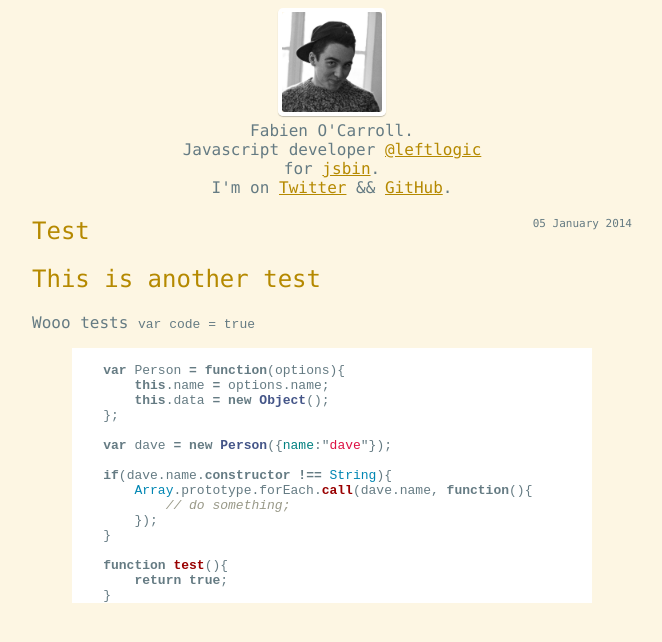
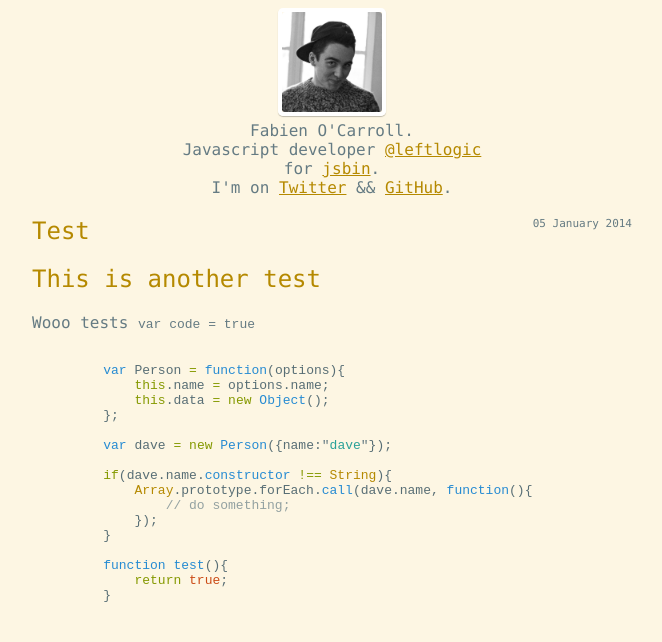
Before and after one commit to allouis/allouis.github.io, a Jekyll site: the page built from index.html, in a window 1280 px wide. Shown: the top 642 px of the page, without its empty margins (308-970 px from the left). Built offline with Jekyll 4.4.1, drawn with Linux system fonts in a browser that asks for light colours; Markdown is read by kramdown in place of the engine named in the settings; the list of posts is cut into pages by our own code.

Commit message:
Adding solarized code highlight

```diff
--- a/css/syntax.css
+++ b/css/syntax.css
@@ -1,60 +1,89 @@
-.highlight  { background: #ffffff; }
-.highlight .c { color: #999988; font-style: italic } /* Comment */
-.highlight .err { color: #a61717; background-color: #e3d2d2 } /* Error */
-.highlight .k { font-weight: bold } /* Keyword */
-.highlight .o { font-weight: bold } /* Operator */
-.highlight .cm { color: #999988; font-style: italic } /* Comment.Multiline */
-.highlight .cp { color: #999999; font-weight: bold } /* Comment.Preproc */
-.highlight .c1 { color: #999988; font-style: italic } /* Comment.Single */
-.highlight .cs { color: #999999; font-weight: bold; font-style: italic } /* Comment.Special */
-.highlight .gd { color: #000000; background-color: #ffdddd } /* Generic.Deleted */
-.highlight .gd .x { color: #000000; background-color: #ffaaaa } /* Generic.Deleted.Specific */
-.highlight .ge { font-style: italic } /* Generic.Emph */
-.highlight .gr { color: #aa0000 } /* Generic.Error */
-.highlight .gh { color: #999999 } /* Generic.Heading */
-.highlight .gi { color: #000000; background-color: #ddffdd } /* Generic.Inserted */
-.highlight .gi .x { color: #000000; background-color: #aaffaa } /* Generic.Inserted.Specific */
-.highlight .go { color: #888888 } /* Generic.Output */
-.highlight .gp { color: #555555 } /* Generic.Prompt */
-.highlight .gs { font-weight: bold } /* Generic.Strong */
-.highlight .gu { color: #aaaaaa } /* Generic.Subheading */
-.highlight .gt { color: #aa0000 } /* Generic.Traceback */
-.highlight .kc { font-weight: bold } /* Keyword.Constant */
-.highlight .kd { font-weight: bold } /* Keyword.Declaration */
-.highlight .kp { font-weight: bold } /* Keyword.Pseudo */
-.highlight .kr { font-weight: bold } /* Keyword.Reserved */
-.highlight .kt { color: #445588; font-weight: bold } /* Keyword.Type */
-.highlight .m { color: #009999 } /* Literal.Number */
-.highlight .s { color: #d14 } /* Literal.String */
-.highlight .na { color: #008080 } /* Name.Attribute */
-.highlight .nb { color: #0086B3 } /* Name.Builtin */
-.highlight .nc { color: #445588; font-weight: bold } /* Name.Class */
-.highlight .no { color: #008080 } /* Name.Constant */
-.highlight .ni { color: #800080 } /* Name.Entity */
-.highlight .ne { color: #990000; font-weight: bold } /* Name.Exception */
-.highlight .nf { color: #990000; font-weight: bold } /* Name.Function */
-.highlight .nn { color: #555555 } /* Name.Namespace */
-.highlight .nt { color: #000080 } /* Name.Tag */
-.highlight .nv { color: #008080 } /* Name.Variable */
-.highlight .ow { font-weight: bold } /* Operator.Word */
-.highlight .w { color: #bbbbbb } /* Text.Whitespace */
-.highlight .mf { color: #009999 } /* Literal.Number.Float */
-.highlight .mh { color: #009999 } /* Literal.Number.Hex */
-.highlight .mi { color: #009999 } /* Literal.Number.Integer */
-.highlight .mo { color: #009999 } /* Literal.Number.Oct */
-.highlight .sb { color: #d14 } /* Literal.String.Backtick */
-.highlight .sc { color: #d14 } /* Literal.String.Char */
-.highlight .sd { color: #d14 } /* Literal.String.Doc */
-.highlight .s2 { color: #d14 } /* Literal.String.Double */
-.highlight .se { color: #d14 } /* Literal.String.Escape */
-.highlight .sh { color: #d14 } /* Literal.String.Heredoc */
-.highlight .si { color: #d14 } /* Literal.String.Interpol */
-.highlight .sx { color: #d14 } /* Literal.String.Other */
-.highlight .sr { color: #009926 } /* Literal.String.Regex */
-.highlight .s1 { color: #d14 } /* Literal.String.Single */
-.highlight .ss { color: #990073 } /* Literal.String.Symbol */
-.highlight .bp { color: #999999 } /* Name.Builtin.Pseudo */
-.highlight .vc { color: #008080 } /* Name.Variable.Class */
-.highlight .vg { color: #008080 } /* Name.Variable.Global */
-.highlight .vi { color: #008080 } /* Name.Variable.Instance */
-.highlight .il { color: #009999 } /* Literal.Number.Integer.Long */
+/* Solarized Light
+
+For use with Jekyll and Pygments
+
+http://ethanschoonover.com/solarized
+
+SOLARIZED HEX      ROLE
+--------- -------- ------------------------------------------
+base01    #586e75  body text / default code / primary content
+base1     #93a1a1  comments / secondary content
+base3     #fdf6e3  background
+orange    #cb4b16  constants
+red       #dc322f  regex, special keywords
+blue      #268bd2  reserved keywords
+cyan      #2aa198  strings, numbers
+green     #859900  operators, other keywords
+*/
+
+.highlight { color: #586e75 }
+html.light .highlight { background-color: #fdf6e3}
+html.dark .highlight { background-color: #fdf6e3}
+.highlight .c { color: #93a1a1 } /* Comment */
+.highlight .err { color: #586e75 } /* Error */
+.highlight .g { color: #586e75 } /* Generic */
+.highlight .k { color: #859900 } /* Keyword */
+.highlight .l { color: #586e75 } /* Literal */
+.highlight .n { color: #586e75 } /* Name */
+.highlight .o { color: #859900 } /* Operator */
+.highlight .x { color: #cb4b16 } /* Other */
+.highlight .p { color: #586e75 } /* Punctuation */
+.highlight .cm { color: #93a1a1 } /* Comment.Multiline */
+.highlight .cp { color: #859900 } /* Comment.Preproc */
+.highlight .c1 { color: #93a1a1 } /* Comment.Single */
+.highlight .cs { color: #859900 } /* Comment.Special */
+.highlight .gd { color: #2aa198 } /* Generic.Deleted */
+.highlight .ge { color: #586e75; font-style: italic } /* Generic.Emph */
+.highlight .gr { color: #dc322f } /* Generic.Error */
+.highlight .gh { color: #cb4b16 } /* Generic.Heading */
+.highlight .gi { color: #859900 } /* Generic.Inserted */
+.highlight .go { color: #586e75 } /* Generic.Output */
+.highlight .gp { color: #586e75 } /* Generic.Prompt */
+.highlight .gs { color: #586e75; font-weight: bold } /* Generic.Strong */
+.highlight .gu { color: #cb4b16 } /* Generic.Subheading */
+.highlight .gt { color: #586e75 } /* Generic.Traceback */
+.highlight .kc { color: #cb4b16 } /* Keyword.Constant */
+.highlight .kd { color: #268bd2 } /* Keyword.Declaration */
+.highlight .kn { color: #859900 } /* Keyword.Namespace */
+.highlight .kp { color: #859900 } /* Keyword.Pseudo */
+.highlight .kr { color: #268bd2 } /* Keyword.Reserved */
+.highlight .kt { color: #dc322f } /* Keyword.Type */
+.highlight .ld { color: #586e75 } /* Literal.Date */
+.highlight .m { color: #2aa198 } /* Literal.Number */
+.highlight .s { color: #2aa198 } /* Literal.String */
+.highlight .na { color: #586e75 } /* Name.Attribute */
+.highlight .nb { color: #B58900 } /* Name.Builtin */
+.highlight .nc { color: #268bd2 } /* Name.Class */
+.highlight .no { color: #cb4b16 } /* Name.Constant */
+.highlight .nd { color: #268bd2 } /* Name.Decorator */
+.highlight .ni { color: #cb4b16 } /* Name.Entity */
+.highlight .ne { color: #cb4b16 } /* Name.Exception */
+.highlight .nf { color: #268bd2 } /* Name.Function */
+.highlight .nl { color: #586e75 } /* Name.Label */
+.highlight .nn { color: #586e75 } /* Name.Namespace */
+.highlight .nx { color: #586e75 } /* Name.Other */
+.highlight .py { color: #586e75 } /* Name.Property */
+.highlight .nt { color: #268bd2 } /* Name.Tag */
+.highlight .nv { color: #268bd2 } /* Name.Variable */
+.highlight .ow { color: #859900 } /* Operator.Word */
+.highlight .w { color: #586e75 } /* Text.Whitespace */
+.highlight .mf { color: #2aa198 } /* Literal.Number.Float */
+.highlight .mh { color: #2aa198 } /* Literal.Number.Hex */
+.highlight .mi { color: #2aa198 } /* Literal.Number.Integer */
+.highlight .mo { color: #2aa198 } /* Literal.Number.Oct */
+.highlight .sb { color: #93a1a1 } /* Literal.String.Backtick */
+.highlight .sc { color: #2aa198 } /* Literal.String.Char */
+.highlight .sd { color: #586e75 } /* Literal.String.Doc */
+.highlight .s2 { color: #2aa198 } /* Literal.String.Double */
+.highlight .se { color: #cb4b16 } /* Literal.String.Escape */
+.highlight .sh { color: #586e75 } /* Literal.String.Heredoc */
+.highlight .si { color: #2aa198 } /* Literal.String.Interpol */
+.highlight .sx { color: #2aa198 } /* Literal.String.Other */
+.highlight .sr { color: #dc322f } /* Literal.String.Regex */
+.highlight .s1 { color: #2aa198 } /* Literal.String.Single */
+.highlight .ss { color: #2aa198 } /* Literal.String.Symbol */
+.highlight .bp { color: #268bd2 } /* Name.Builtin.Pseudo */
+.highlight .vc { color: #268bd2 } /* Name.Variable.Class */
+.highlight .vg { color: #268bd2 } /* Name.Variable.Global */
+.highlight .vi { color: #268bd2 } /* Name.Variable.Instance */
+.highlight .il { color: #2aa198 } /* Literal.Number.Integer.Long */
```
